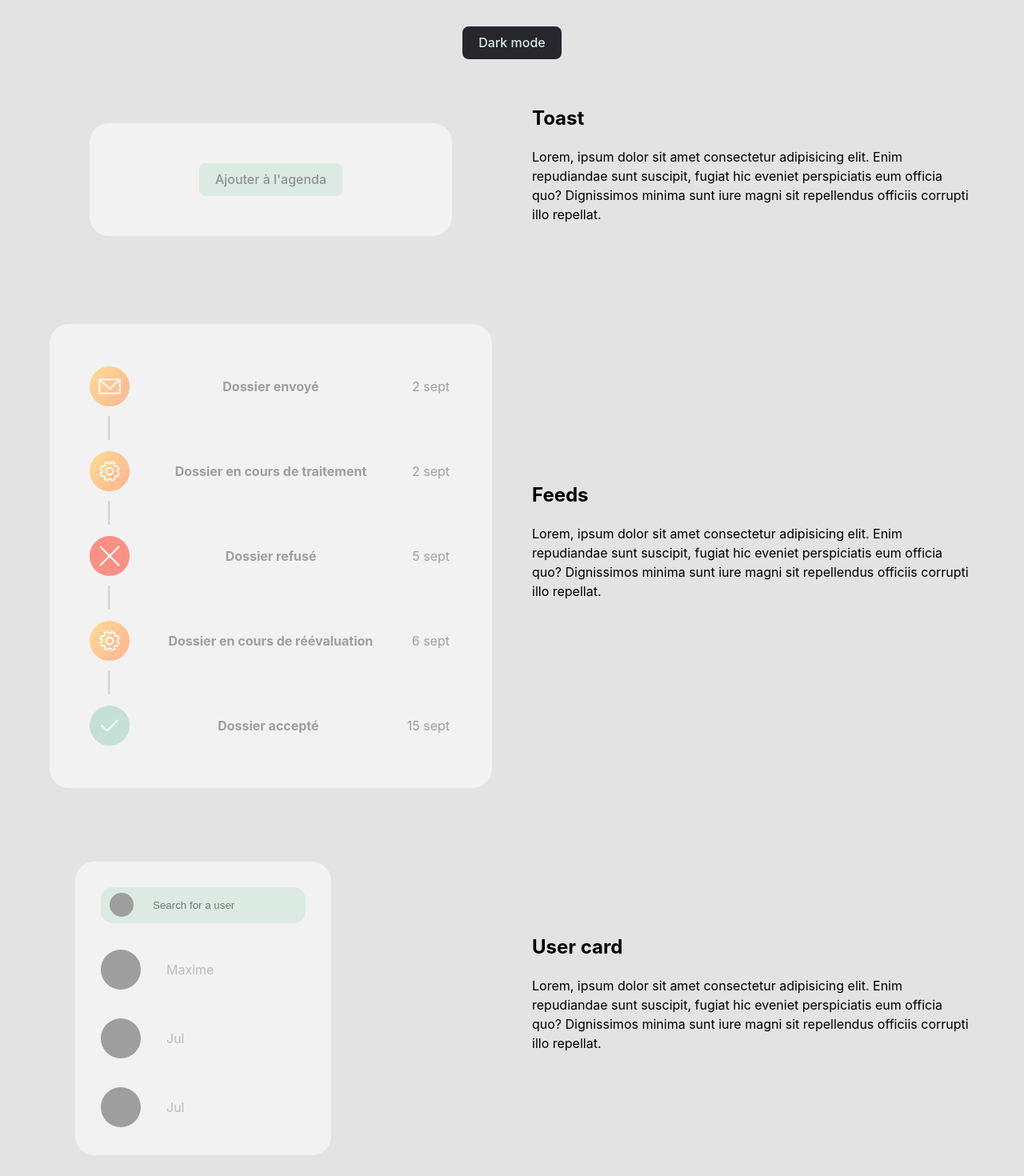
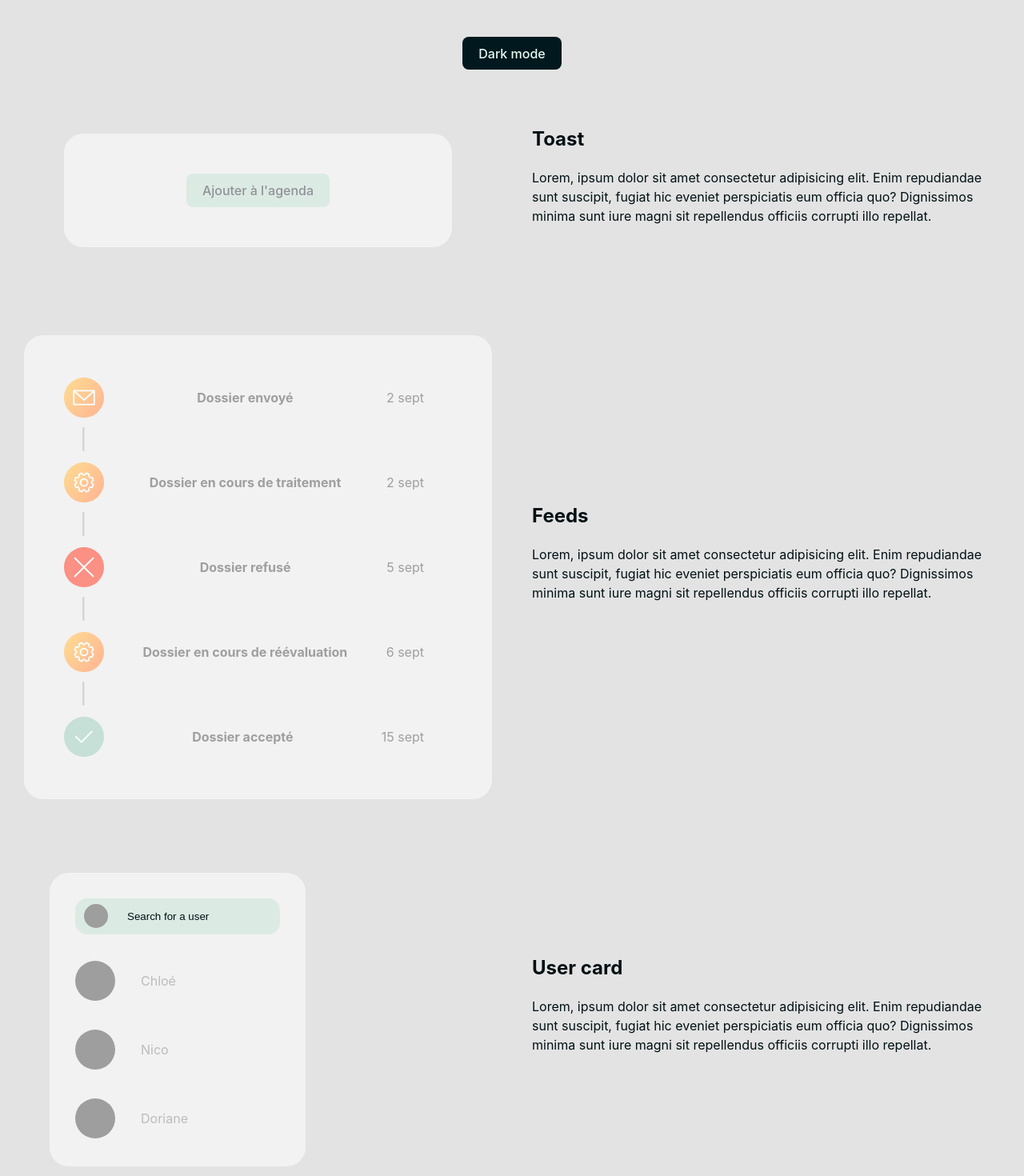
Before and after one commit to TP-Svelte/TP_Svelte_components, a Svelte app: page / in a window 1280 px wide. Shown: the part 360-1830 px from the top of the page at 80% size. Built offline with nearby package versions, Linux system fonts and the light colour scheme; grey boxes are pictures that could not be loaded.

Commit message:
[ADD]darkmode

```diff
--- a/src/App.svelte
+++ b/src/App.svelte
@@ -10,13 +10,13 @@
     import Header from "./components/Header.svelte"
 
     let persons = [{
-        name: 'Maxime',
+        name: 'Chloé',
         cover: 'https://images.unsplash.com/photo-1657664065994-5e257c88b7f8?ixlib=rb-1.2.1&ixid=MnwxMjA3fDF8MHxwaG90by1wYWdlfHx8fGVufDB8fHx8&auto=format&fit=crop&w=1683&q=800'
     },
-        {name: 'Jul',
+        {name: 'Nico',
         cover: 'https://images.unsplash.com/photo-1662425877955-1092c2e1309e?ixlib=rb-1.2.1&ixid=MnwxMjA3fDB8MHxwaG90by1wYWdlfHx8fGVufDB8fHx8&auto=format&fit=crop&w=1771&q=80'
     },
-        {name: 'Jul',
+        {name: 'Doriane',
         cover: 'https://images.unsplash.com/photo-1657664065994-5e257c88b7f8?ixlib=rb-1.2.1&ixid=MnwxMjA3fDF8MHxwaG90by1wYWdlfHx8fGVufDB8fHx8&auto=format&fit=crop&w=1683&q=80'
     },
     ]
@@ -37,18 +37,27 @@
         title: "Can't say enough goog things",
         description: "Lorem ipsum dolor sit amet consectetur adipisicing elit. Ullam nemo aperiam, eveniet omnis, delectus magni re",
         stars: 5
-    }]
+    },
+]
+	let red = 0;
+	let green = 0;
+	let blue = 0;
 
+	let rootElement;
     let darkMode = true
+    $: rootElement && rootElement.style.setProperty('--container-background', `rgb(${red}, ${green}, ${blue})`);
+
     const toggleMode = () => {
         darkMode = !darkMode
+        document.body.classList.toggle('is-dark')
+
     }
 </script>
 
 
 
-<!-- <div class="container"> -->
-<Header />
+<div class="container">
+<Header darkMode={darkMode} />
 <div on:click={toggleMode}>
     <Button darkMode={darkMode} />
 </div>
@@ -74,7 +83,7 @@
             </span>
         </Toast>
     </div>
-    <div class="doc">
+    <div class={darkMode ?  'doc' : 'doc-dark'}>
         <h2>Toast</h2>
         <p>Lorem, ipsum dolor sit amet consectetur adipisicing elit. Enim repudiandae sunt suscipit, fugiat hic eveniet perspiciatis eum officia quo? Dignissimos minima sunt iure magni sit repellendus officiis corrupti illo repellat.</p>
 
@@ -89,7 +98,7 @@
         -->
         <Feeds checkpoints={checkpoints_list} />
     </div>
-    <div class="doc">
+    <div class={darkMode ?  'doc' : 'doc-dark'}>
         <h2>Feeds</h2>
         <p>Lorem, ipsum dolor sit amet consectetur adipisicing elit. Enim repudiandae sunt suscipit, fugiat hic eveniet perspiciatis eum officia quo? Dignissimos minima sunt iure magni sit repellendus officiis corrupti illo repellat.</p>
     </div>
@@ -99,7 +108,7 @@
     <div>
         <UserCard darkMode={darkMode} persons={persons} />
     </div>
-    <div class="doc">
+    <div class={darkMode ?  'doc' : 'doc-dark'}>
         <h2>User card</h2>
         <p>Lorem, ipsum dolor sit amet consectetur adipisicing elit. Enim repudiandae sunt suscipit, fugiat hic eveniet perspiciatis eum officia quo? Dignissimos minima sunt iure magni sit repellendus officiis corrupti illo repellat.</p>
     </div>
@@ -107,7 +116,7 @@
 
 <div class="flex reviews">
         <Reviews darkMode={darkMode} reviewsInfo={reviewsInfo}></Reviews>
-    <div class="doc  reviews">
+    <div class={darkMode ?  'doc' : 'doc-dark'}>
         <h2>Reviews</h2>
         <p>Lorem, ipsum dolor sit amet consectetur adipisicing elit. Enim repudiandae sunt suscipit, fugiat hic eveniet perspiciatis eum officia quo? Dignissimos minima sunt iure magni sit repellendus officiis corrupti illo repellat.</p>
     </div>
@@ -117,7 +126,7 @@
     <div>
         <Dropdown />
     </div>
-    <div class="doc">
+    <div class={darkMode ?  'doc' : 'doc-dark'}>
         <h2>Dropdown</h2>
         <p>Lorem, ipsum dolor sit amet consectetur adipisicing elit. Enim repudiandae sunt suscipit, fugiat hic eveniet perspiciatis eum officia quo? Dignissimos minima sunt iure magni sit repellendus officiis corrupti illo repellat.</p>
     </div>
@@ -127,7 +136,7 @@
     <div>
         <Searchbar></Searchbar>
     </div>
-    <div class="doc">
+    <div class={darkMode ?  'doc' : 'doc-dark'}>
         <h2>Adress Searchbar</h2>
         <p>Lorem, ipsum dolor sit amet consectetur adipisicing elit. Enim repudiandae sunt suscipit, fugiat hic eveniet perspiciatis eum officia quo? Dignissimos minima sunt iure magni sit repellendus officiis corrupti illo repellat.</p>
     </div>
@@ -136,27 +145,29 @@
 
 <!-- <Reviews darkMode={true} reviewsInfo={reviewsInfo}></Reviews>  -->
 
-<!-- </div> -->
+</div>
 
 <div on:click={toggleMode}>
     <Button darkMode={darkMode} />
 </div>
 
 <style>
+
     * {
     padding: 0;
     margin: 0;
     box-sizing: border-box;
     }
-
-    body {
-        overflow-y: hidden;
-
+    :global(.is-dark) {
+        background-color: #00181E;
+        transition: 0.3s argb(19, 19, 19)se-in-out;
     }
 
-    .container {
-        width: 100vw;
-    }
+.container {
+    margin-top: 5em;
+
+
+}
 
     .flex {
         display: flex;
@@ -173,16 +184,43 @@
 
     .doc > h2 {
         margin-bottom: 1em;
-        color: black;
+        color: #001014;
+        transition: 0.3s all ease-in-out;
+
     }
+
+    .doc-dark > h2 {
+        margin-bottom: 1em;
+        color: rgba(0,220,130,1);
+        transition: 0.3s all ease-in-out;
+
+    }
+
     .doc > p {
         margin-bottom: 2em;
-        color: black;
+        color: #001014;
+        transition: 0.3s all ease-in-out;
+
+
+    }
+    .doc-dark > p {
+        margin-bottom: 2em;
+        color: #E6FCF3;
+        transition: 0.3s all ease-in-out;
+
 
     }
 
     .doc {
         text-align: left;
+        transition: 0.3s all ease-in-out;
+
+    }
+
+    .doc-dark {
+        text-align: left;
+        transition: 0.3s all ease-in-out;
+
     }
 
 </style>
--- a/src/UI/Button.svelte
+++ b/src/UI/Button.svelte
@@ -21,8 +21,8 @@
         transition: 0.4s all ease-in-out;
     }
     .button-dark {
-        background-color: #27262D;
-        color: #DBEBE3;
+        background-color: #00181E;
+        color: #E6FCF3;
         transition: 0.3s all ease-in-out;
 
     }
--- a/src/UI/Reviews.svelte
+++ b/src/UI/Reviews.svelte
@@ -41,7 +41,7 @@ import StarRating from 'svelte-star-rating';
 
     width: 60vw;
     height: auto;
-    background-color: #141316;
+    background-color: #001014;
     padding: 2em;
     border-radius: 24px;
     text-align: left;
@@ -70,6 +70,6 @@ h3 {
     color: #191919;
 }
 .title-dark {
-    color: #BCBCBC;
+    color: #E6FCF3;
 }
 </style>
--- a/src/UI/Searchbar.svelte
+++ b/src/UI/Searchbar.svelte
@@ -1,49 +1,28 @@
 <script>
 let input = '';
 let data = ''
-let isDataValid = false;
 
 const search  = async () => {
-    isInputEmpty();
-
-    if (!isDataValid){
-        data = '';
-        const response = await fetch('https://api-adresse.data.gouv.fr/search/?q=' + input )
-        data = await response.json()
-    }
-}
-
-const isInputEmpty = () => {
-    if (input == '' && isDataValid){
-        return isDataValid = false;
-    }
-
+    data = '';
+    const response = await fetch('https://api-adresse.data.gouv.fr/search/?q=' + input )
+    data = await response.json()
 }
 
 const updateInput = (key) => {
     input = data.features[key].properties.label
     data = '';
-    isDataValid = true;
 }
 
 const resetInput = () => {
     input = '';
     data = '';
 }
-
-function debounce(func, timeout = 300){
-  let timer;
-  return (...args) => {
-    clearTimeout(timer);
-    timer = setTimeout(() => { func.apply(this, args); }, timeout);
-  };
-}
 </script>
 
 
 <div class='container'>
     <div>
-    <input type="text" placeholder="Adresse" class:is-active={isDataValid} bind:value={input} on:input={debounce(() => search())}/>
+    <input type="text" placeholder="Adresse" bind:value={input} on:input={search}/>
     <div id='deleteBtn' on:click={resetInput}></div>
 
     {#if data}
@@ -86,10 +65,6 @@ input:focus{
     outline: none;
 }
 
-input.is-active {
-    border: 2px solid #7DCBA4;
-}
-
 li {
     padding-left: 20px;
     width: 100%;
--- a/src/UI/UserCard.svelte
+++ b/src/UI/UserCard.svelte
@@ -28,13 +28,13 @@ $: filteredList = persons.filter(item => item.name.indexOf(search) !== -1);
     background-color: #F2F2F2;
     padding: 2em;
     border-radius: 24px;
-    transition: 0.3s all ease-in-out;
+            transition: 0.3s all ease-in-out;
 
 }
 .container-dark {
     margin: 2em;
     width: 20vw;
-    background-color: #141316;
+    background-color: #001014;
     padding: 2em;
     border-radius: 24px;
     transition: 0.3s all ease-in-out;
@@ -70,7 +70,7 @@ $: filteredList = persons.filter(item => item.name.indexOf(search) !== -1);
         width: 100%;
         height: 45px;
         border-radius: 15px;
-        background-color: #27262D;
+        background-color: #00C675;
         text-decoration: none;
         border: 0px;
         padding-left: 25px;
@@ -79,6 +79,9 @@ $: filteredList = persons.filter(item => item.name.indexOf(search) !== -1);
 
 }
 
+input::placeholder {
+    color: #001014;
+}
 input:focus {
  outline: none;
 }
--- a/src/app.css
+++ b/src/app.css
@@ -1,3 +1,4 @@
+
     :root {
       font-family: Inter, Avenir, Helvetica, Arial, sans-serif;
       font-size: 16px;
@@ -6,13 +7,16 @@
 
       color-scheme: light dark;
       color: rgba(255, 255, 255, 0.87);
-  background-color: #e3e3e3;
-
+      background-color: var(--main-color);
+      --main-color: #e3e3e3;
+      --secondary-color: black;
       font-synthesis: none;
       text-rendering: optimizeLegibility;
       -webkit-font-smoothing: antialiased;
       -moz-osx-font-smoothing: grayscale;
       -webkit-text-size-adjust: 100%;
+      transition: 0.3s all ease-in-out;
+
       }
 
 a {
@@ -21,11 +25,14 @@ a {
 }
 
 body {
+  overflow-x: hidden;
   margin: 0;
   display: flex;
   place-items: center;
   min-width: 320px;
   min-height: 100vh;
+  transition: 0.3s all ease-in-out;
+
 }
 
 h1 {
@@ -40,7 +47,7 @@ h1 {
 #app {
   max-width: 1280px;
   margin: 0 auto;
-  padding: 2rem;
+  /* padding: 2rem; */
   text-align: center;
 }
 
--- a/src/components/Header.svelte
+++ b/src/components/Header.svelte
@@ -1,8 +1,9 @@
 <script>
+export let darkMode;
 
 </script>
 
-<div class="container">
+<div class={darkMode ? "container" : "container-dark"}>
     <h1>
     Docs
     Components
@@ -16,7 +17,17 @@
 <style>
 .container {
     margin-bottom: 75px;
-    color: black;
+    color: #001014;
+    transition: 0.3s all ease-in-out;
+    width: 100%;
+
+}
+.container-dark {
+    margin-bottom: 75px;
+    color: #E6FCF3;
+    transition: 0.3s all ease-in-out;
+    width: 100%;
+
 
 }
 h1 {
```
Lines whose indentation alone changed are shown as unchanged.
